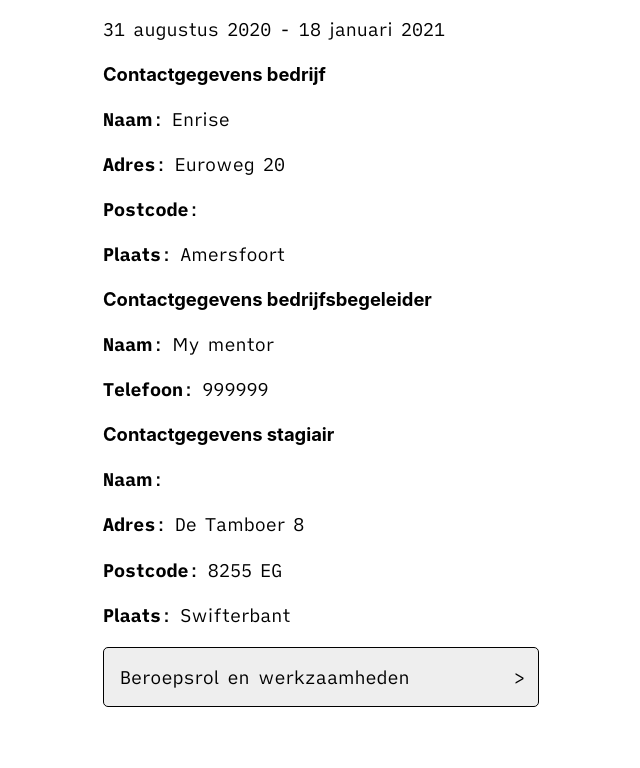
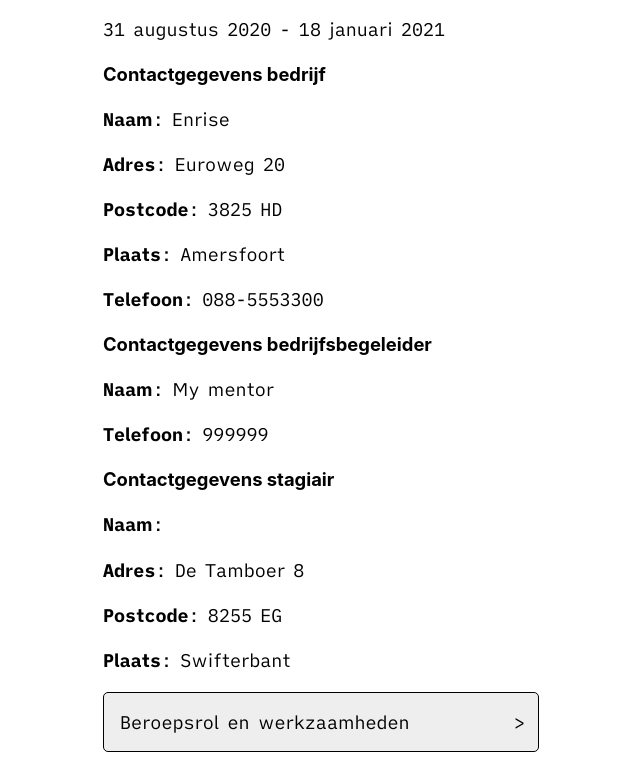
Before and after one commit to kriskuiper/stageboekje, an Eleventy site: page src/stageplan/algemene-informatie.md in a window 1280 px wide. Shown: the part 78-846 px from the top of the page, without its empty margins (93-733 px from the left). Before the commit the page ends 801 px from the top, so only its background shows below. Built offline with nearby package versions, Linux system fonts and the light colour scheme; Eleventy itself is replaced by a stand-in of ours; files that its build step writes are made by us from their sources.

Commit message:
feat: add more Enrise data

```diff
--- a/src/_data/enrise.json
+++ b/src/_data/enrise.json
@@ -1,7 +1,7 @@
 {
   "name": "Enrise",
   "address": "Euroweg 20",
-  "postalCode": "",
+  "postalCode": "3825 HD",
   "place": "Amersfoort",
-  "genericPhoneNumber": ""
+  "genericPhoneNumber": "088-5553300"
 }
--- a/src/stageplan/algemene-informatie.md
+++ b/src/stageplan/algemene-informatie.md
@@ -17,6 +17,8 @@ tags: stageplan
 
 **Plaats**: {{ enrise.place }}
 
+**Telefoon**: {{ enrise.genericPhoneNumber }}
+
 ### Contactgegevens bedrijfsbegeleider
 **Naam**: {{ mentor.name }}
 
```
